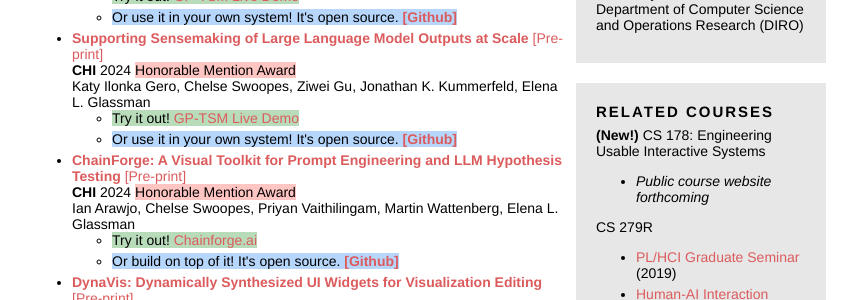
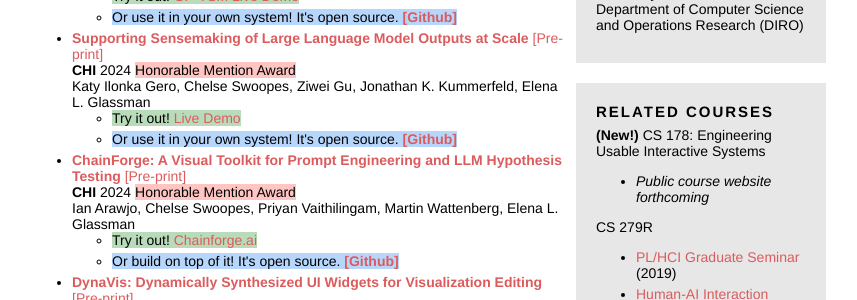
Before and after one commit to eglassman/eglassman.github.io, a Jekyll site: the page built from index.html, in a window 1280 px wide and 900 px high, scrolled down 570 px. Shown: the part 150-450 px from the top of the window, without its empty margins (211-1068 px from the left). Built offline with Jekyll 4.4.1, drawn with Linux system fonts in a browser that asks for light colours.

Commit message:
typo fix

```diff
--- a/index.html
+++ b/index.html
@@ -98,7 +98,7 @@ layout: default
           <br/>Katy Ilonka Gero, Chelse Swoopes, Ziwei Gu, Jonathan K. Kummerfeld, Elena L. Glassman
           <!-- <br/><span><i>Pre-recorded conference talk (10 min)</i><br/><iframe width="238" height="134" src="https://www.youtube.com/embed/gfmsKkPjTtw" title="YouTube video player" frameborder="0" allow="accelerometer; autoplay; clipboard-write; encrypted-media; gyroscope; picture-in-picture" allowfullscreen></iframe></span> -->
           <ul>
-            <li><em-demo>Try it out! <a href="http://language-play.com/mesotext">GP-TSM Live Demo</a></em-demo></li>
+            <li><em-demo>Try it out! <a href="http://language-play.com/mesotext">Live Demo</a></em-demo></li>
             <li><em-open>Or use it in your own system! It's open source. <a href="https://observablehq.com/@glassmanlab/positional-diction-clustering"><b>[Github]</b></a></li>
           </ul>
         </li>
```
